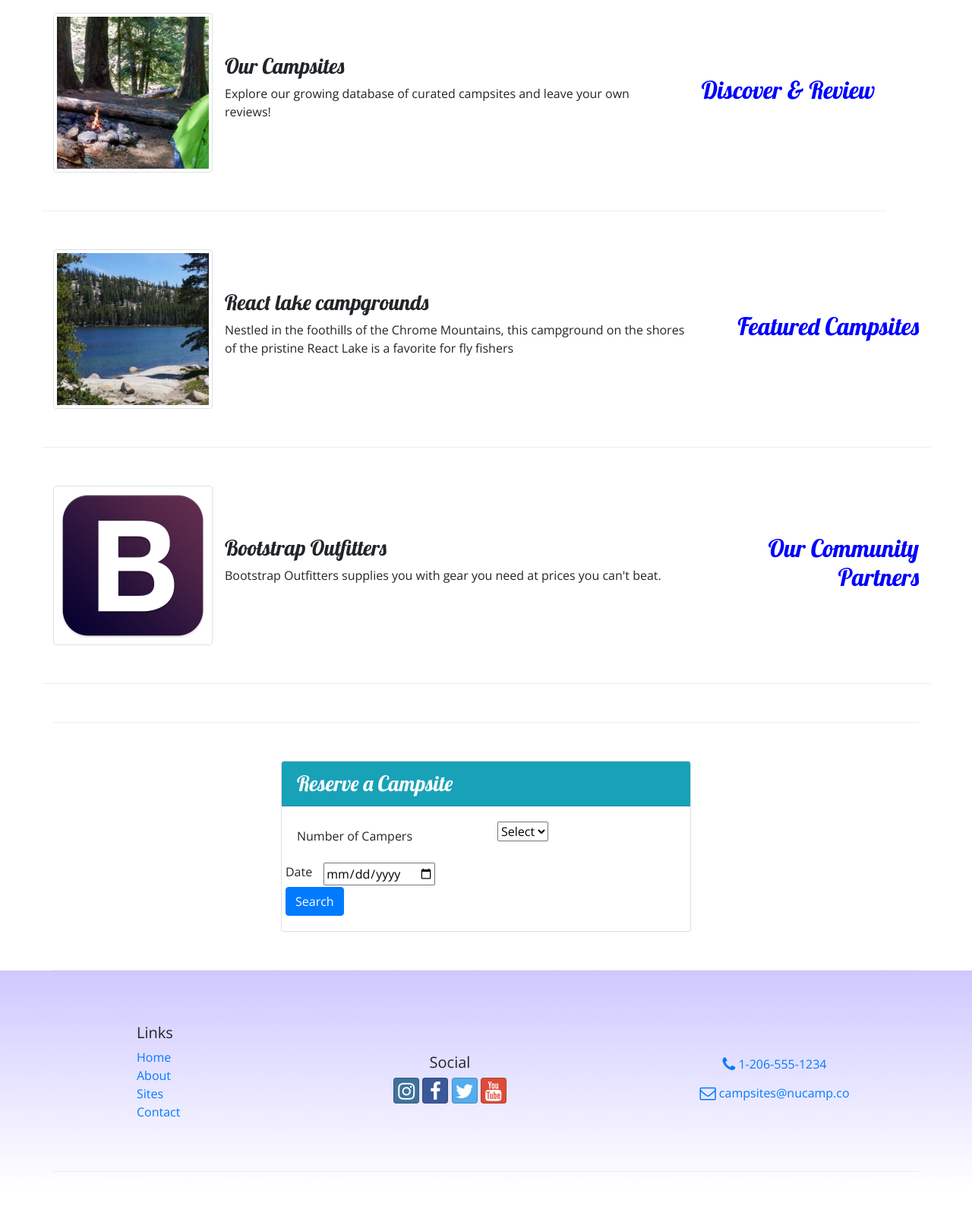
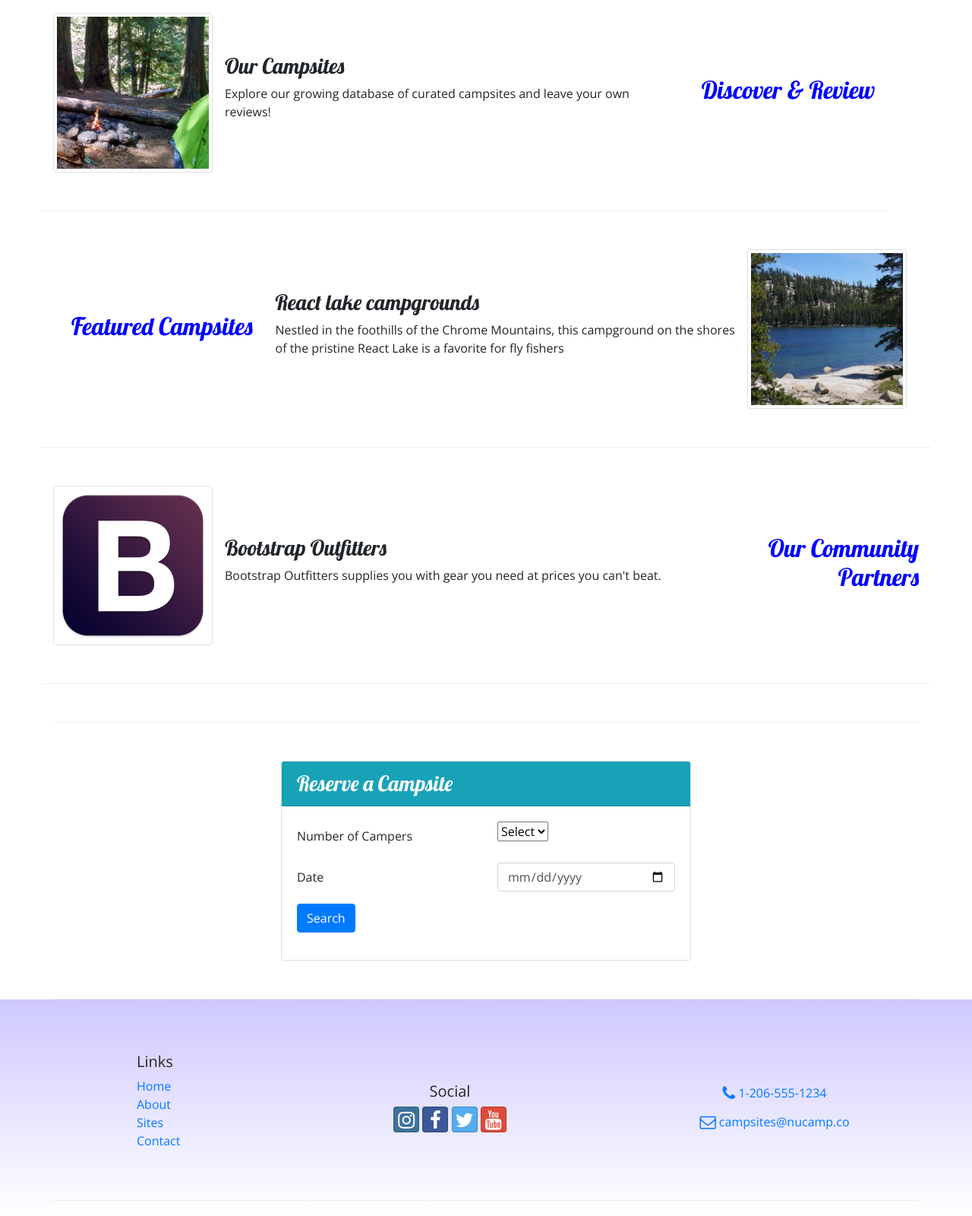
Before and after one commit to wahidCarvan/bootstrap, a website: page index.html in a window 1280 px wide. Shown: the part 743-2343 px from the top of the page at 76% size. Before the commit the page ends 2305 px from the top, so only its background shows below. Drawn offline with nearby package versions, Linux system fonts and the light colour scheme.

Commit message:
uptodate before assigment 3

```diff
--- a/index.html
+++ b/index.html
@@ -22,7 +22,6 @@
 <body>
 
     <header class="jumbotron jumbotron-fluid ">
-
         <div class="container">
             <div class="row">
                 <div class="col-4 col-sm-3 col-md-2 align-self-center">
@@ -32,15 +31,14 @@
                     <h1>NuCamp</h1>
                     <h2>a better way to camp</h2>
                 </div>
-                <!-- does not display correctly on xs screens -->
-                <div class="col col-md-4 col-xl-2">
+                <!-- reserve button -->
+                <div class="col-md-4 col-xl-2 mt-4">
                     <!-- data-html is needed to add the html tags to the text such as br and strong -->
                     <!-- data-placement is where the data is displayed -->
-                    <a href="#reserveForm" role="button" class="btn btn-lg btn-info " data-toggle="tooltip" data-placement="bottom" data-html="true" title="Or call us at <br /><strong>1-206-555-1234</strong>">Reserve Campsite</a>
-
+                    <a href="#reserveForm" role="button" class="btn btn-lg btn-info" data-toggle="tooltip"
+                        data-placement="top">Reserve Campsite</a>
                 </div>
             </div>
-
         </div>
     </header>
     <nav class="navbar navbar-expand-sm navbar-dark sticky-top">
@@ -56,7 +54,8 @@
                     <li class="nav-item"><a class="nav-link" href="aboutus.html"><i class="fa fa-info fa-lg"></i>
                             About</a></li>
                     <li class="nav-item"><a class="nav-link" href="#"><i class="fa fa-list fa-lg"></i> Sites</a></li>
-                    <li class="nav-item"><a class="nav-link" href="contactus.html"><i class="fa fa-address-card fa-lg"></i>
+                    <li class="nav-item"><a class="nav-link" href="contactus.html"><i
+                                class="fa fa-address-card fa-lg"></i>
                             Contact</a></li>
                 </ul>
                 <!-- login button -->
@@ -83,11 +82,13 @@
                                 <div class="form-groum col-12">
                                     <!-- class="sr-only" is for screen readers -->
                                     <label class="sr-only" for="loginEmail">Email address</label>
-                                    <input type="email" class="form-control form-control-sm" id="loginEmail" placeholder="Enter email">
+                                    <input type="email" class="form-control form-control-sm" id="loginEmail"
+                                        placeholder="Enter email">
                                 </div>
                                 <div class="form-group col-12">
                                     <label class="sr-only" for="loginPassword">Password</label>
-                                    <input type="password" class="form-control form-control-sm" id="loginPassword" placeholder="Password">
+                                    <input type="password" class="form-control form-control-sm" id="loginPassword"
+                                        placeholder="Password">
                                 </div>
                                 <div class="col">
                                     <div class="form-check">
@@ -119,18 +120,21 @@
                     </ol>
                     <div class="carousel-inner">
                         <div class="carousel-item active">
-                            <img src="img/breadcrumb-trail.jpg" alt="Breadcrumb Trail Campground" class="d-block w-100" />
+                            <img src="img/breadcrumb-trail.jpg" alt="Breadcrumb Trail Campground"
+                                class="d-block w-100" />
                             <div class="carousel-caption">
                                 <h3>Breadcrumb Trail Campground</h3>
                                 <!--  class="d-gone d-sm-block" shows up on viewports small and up-->
-                                    <p class="d-gone d-sm-block">Let Nucamp be your guide to this off-the-beaten-path, hike-in-only campground.</p>
+                                <p class="d-gone d-sm-block">Let Nucamp be your guide to this off-the-beaten-path,
+                                    hike-in-only campground.</p>
                             </div>
                         </div>
                         <div class="carousel-item">
                             <img src="img/react-lake.jpg" alt="React Lake Campground" class="d-block w-100" />
                             <div class="carousel-caption">
                                 <h3>React Lake Campground</h3>
-                                    <p class="d-none d-sm-block">Nestled in the foothills of the Chrome Mountains, this campground on the shores of the pristine React Lake is a favorite
+                                <p class="d-none d-sm-block">Nestled in the foothills of the Chrome Mountains, this
+                                    campground on the shores of the pristine React Lake is a favorite
                                     for fly fishers</p>
                             </div>
                         </div>
@@ -138,7 +142,8 @@
                             <img src="img/chrome-river.jpg" alt="Chrome River Campground" class="d-block w-100" />
                             <div class="carousel-caption">
                                 <h3>Chrome River Campground</h3>
-                                    <p class="d-none d-sm-block">Spend a few sunny days and starry nights beneath a canopy of old-growth firs at this enchanting spot by the Chrome
+                                <p class="d-none d-sm-block">Spend a few sunny days and starry nights beneath a canopy
+                                    of old-growth firs at this enchanting spot by the Chrome
                                     River.</p>
                             </div>
                         </div>
@@ -149,11 +154,13 @@
                     <span class="carousel-control-prev-icon"></span>
                     <span class="sr-only">Previous</span>
                 </a>
-                    <a href="#homeCarousel" role="button" data-slide="next" class="carousel-control-next" >
+                <a href="#homeCarousel" role="button" data-slide="next" class="carousel-control-next">
                     <span class="carousel-control-next-icon"> </span>
                     <span class="span sr-only">Next</span>
                 </a>
             </div>
+            <!-- DISCOVER AND REVIEW -->
+
             <div class="row row-content align-items-center">
                 <div class="col-sm-4 order-sm-last col-md-3">
                     <h2 class="text-sm-right">Discover & Review</h2>
@@ -164,48 +171,29 @@
                             alt="Breadcrumb Trail" />
                         <div class="media-body align-self-center">
                             <h3>Our Campsites</h3>
-                        <p class="d-none d-sm-block">Explore our growing database of curated campsites and leave your
+                            <p class="d-none d-sm-block">Explore our growing database of curated campsites and leave
+                                your
                                 own reviews!
                             </p>
                         </div>
                     </div>
                 </div>
             </div>
-        <!-- react campground  -->
-    <!-- <div class="row row-content align-items-center">
-        <div class="col-sm-4 order-sm-last col-md-3">
-            <h2 class="text-sm-left">Featured Campsites</h2>
-        </div>
-        <div class="col">
-
-                <div class="media-body align-self-center">
-                    <div class="col-sm-4 order-sm-last col-md-3">
-                    <h3>React Lake Campground</h3>
-                    <p class="d-none d-sm-block">Nestled in the foothills of the Chrome Mountains, this campground
-                        on the shores of the
-                        pristine React
-                        Lake is a favorite for fly fishers.</p>
-                            <div class="media">
-                        <img class=" d-flex mr-3 img-thumbnail" src="img/react-lake-thumb.jpg" alt="React Lake" />
-
-                </div>
-            </div>
-        </div>
-    </div>
-</div> -->
+            <!-- REACT LAKE IMAGE -->
             <div class="row row-content align-items-center">
-        <div class="col-sm-4 order-sm-last col-md-3">
+                <div class="col-sm-4 col-md-3">
                     <h2 class="text-sm-right">Featured Campsites</h2>
                 </div>
                 <div class="col">
                     <div class="media">
-                <img class="d-flex mr-3 img-thumbnail" src="img/react-lake-thumb.jpg" alt="React lake" />
                         <div class="media-body align-self-center">
                             <h3>React lake campgrounds</h3>
-                    <p class="d-none d-sm-block">Nestled in the foothills of the Chrome Mountains, this campground
+                            <p class="d-none d-sm-block">Nestled in the foothills of the Chrome Mountains, this
+                                campground
                                 on the shores of the pristine React Lake is a favorite for fly fishers
                             </p>
                         </div>
+                        <img class="d-flex mr-3 img-thumbnail" src="img/react-lake-thumb.jpg" alt="React lake" />
                     </div>
                 </div>
             </div>
@@ -216,10 +204,13 @@
                 </div>
                 <div class="col">
                     <div class="media">
-                <img class="d-flex mr-3 img-thumbnail" src="img/bootstrap-thumb.png" alt="Bootstrap Outfitters" />
+                        <img class="d-flex mr-3 img-thumbnail" src="img/bootstrap-thumb.png"
+                            alt="Bootstrap Outfitters" />
                         <div class="media-body align-self-center">
                             <h3>Bootstrap Outfitters</h3>
-                    <p class="d-none d-sm-block">Bootstrap Outfitters supplies you with gear you need at prices you
+                            <p class="d-none d-sm-block">Bootstrap Outfitters supplies you with gear you need at
+                                prices
+                                you
                                 can't beat.
                             </p>
 
@@ -228,14 +219,8 @@
                 </div>
             </div>
         </div>
-
-
-
-
-
-
         <!-- reserve from starts here -->
-    <div class="row row-content align-items-center">
+        <div class="row row-content">
             <div class="col-sm-6 mx-auto">
                 <div class="card">
                     <h3 class="card-header bg-info text-light">
@@ -244,7 +229,8 @@
                     <div class="card-body">
                         <form id="reserveForm">
                             <div class="row form-group row">
-                            <label for="numCampers" class="col-sm-6 col-form-label" for="">Number of Campers</label>
+                                <label for="numCampers" class="col-sm-6 col-form-label" for="">Number of
+                                    Campers</label>
                                 <div class="col">
                                     <select name="numCampers" id="numCampers">
                                         <option value="Select">Select</option>
@@ -257,14 +243,18 @@
                                     </select>
                                 </div>
                             </div>
-                        <div class="row">
-                            <label for="date">Date</label>
-                            <div class="col-sm-6">
-                            <input type="date" name="date" id="date" >
+                            <!-- DATE -->
+                            <div class="form-group row">
+
+                                <label for="date" class="col-sm-6 col-form-label">Date</label>
+                                <div class="col">
+                                    <input type="date" class="form-control" name="date" id="date" placeholder="date">
                                 </div>
                             </div>
-                        <div class="row">
+                            <div class="form-group row">
+                                <div class="col">
                                     <button type="submit" class="btn btn-primary">Search</button>
+                                </div>
                             </div>
                         </form>
                     </div>
@@ -272,31 +262,7 @@
             </div>
         </div>
     </div> <!-- div container closing tag -->
-
-
-
-
-
-
-
-
-
-
-
-
-
-
-
-
-
-
-
-
-
-
-
-
-
+    <!-- FOOTER -->
     <footer class="site-footer">
         <div class="container">
             <div class="row row-content align-items-center">
@@ -312,13 +278,18 @@
                 </div>
                 <div class="col-6 col-sm-5 text-center">
                     <h5>Social</h5>
-                    <a class="btn btn-social-icon btn-instagram" href="http://instagram.com/"><i class="fa fa-instagram"></i></a>
-                    <a class="btn btn-social-icon btn-facebook" href="http://facebook.com/"><i class="fa fa-facebook"></i></a>
-                    <a class="btn btn-social-icon btn-twitter" href="http://twitter.com/"><i class="fa fa-twitter"></i></a>
-                    <a class="btn btn-social-icon btn-google" href="http://youtube.com/"><i class="fa fa-youtube"></i></a>
+                    <a class="btn btn-social-icon btn-instagram" href="http://instagram.com/"><i
+                            class="fa fa-instagram"></i></a>
+                    <a class="btn btn-social-icon btn-facebook" href="http://facebook.com/"><i
+                            class="fa fa-facebook"></i></a>
+                    <a class="btn btn-social-icon btn-twitter" href="http://twitter.com/"><i
+                            class="fa fa-twitter"></i></a>
+                    <a class="btn btn-social-icon btn-google" href="http://youtube.com/"><i
+                            class="fa fa-youtube"></i></a>
                 </div>
                 <div class="col-sm-4 text-center">
-                        <a role="button" class="btn btn-link" href="tel:+2015551234"><i class="fa fa-phone fa-lg text-primary"></i>
+                    <a role="button" class="btn btn-link" href="tel:+2015551234"><i
+                            class="fa fa-phone fa-lg text-primary"></i>
                         1-206-555-1234</a><br />
                     <a role="button" class="btn btn-link" href="mailto:campsites@nucamp.co"><i
                             class="fa fa-envelope-o fa-lg text-primary"></i> campsites@nucamp.co</a>
@@ -331,10 +302,6 @@
     <script src="node_modules/jquery/dist/jquery.slim.min.js"></script>
     <script src="node_modules/popper.js/dist/umd/popper.min.js"></script>
     <script src="node_modules/bootstrap/dist/js/bootstrap.min.js"></script>
-    <script>
-        $(function() {
-            $('[data-toggle="tooltip"]').tooltip()
-        })
-    </script>
 </body>
+
 </html>
```
Also changed, not shown: css/styles.css (+7 -0 lines), index.js (line endings or trailing spaces). Lines whose indentation alone changed are shown as unchanged.
